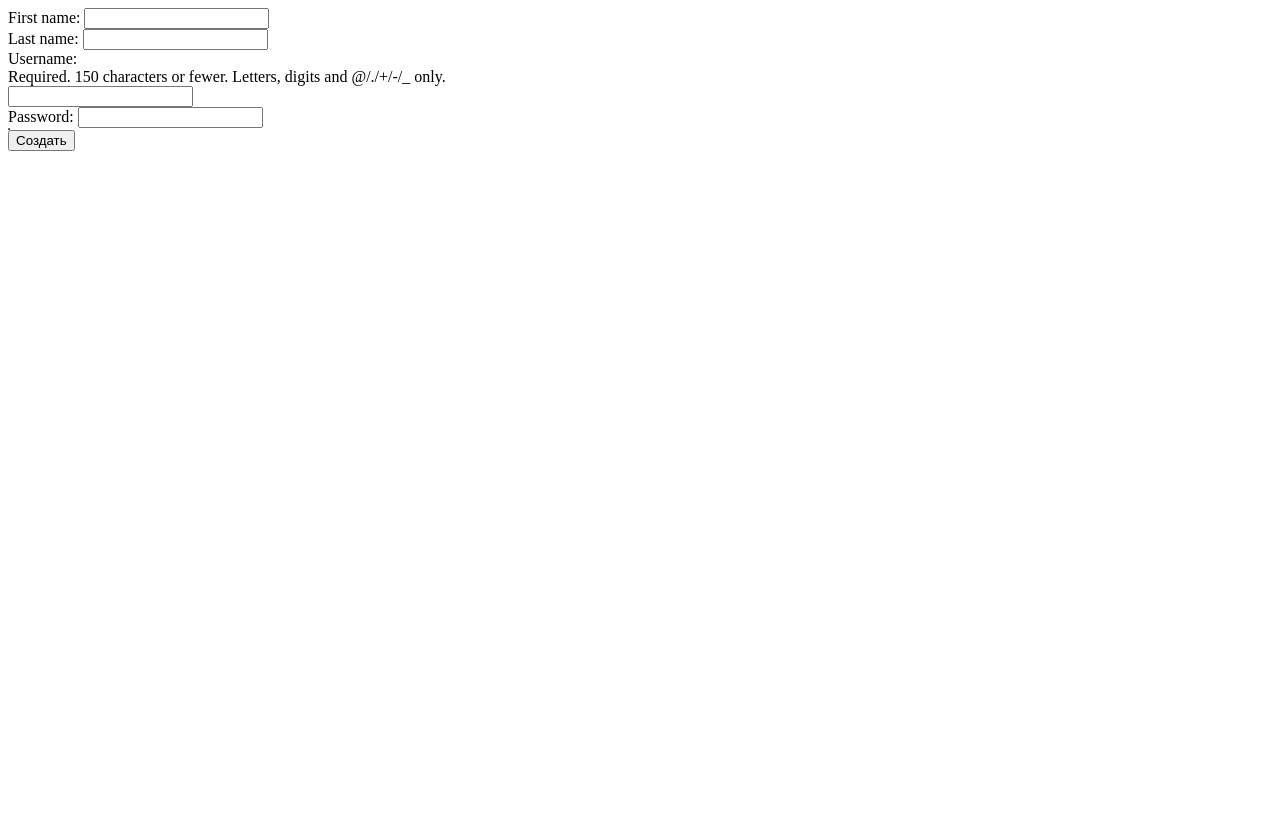
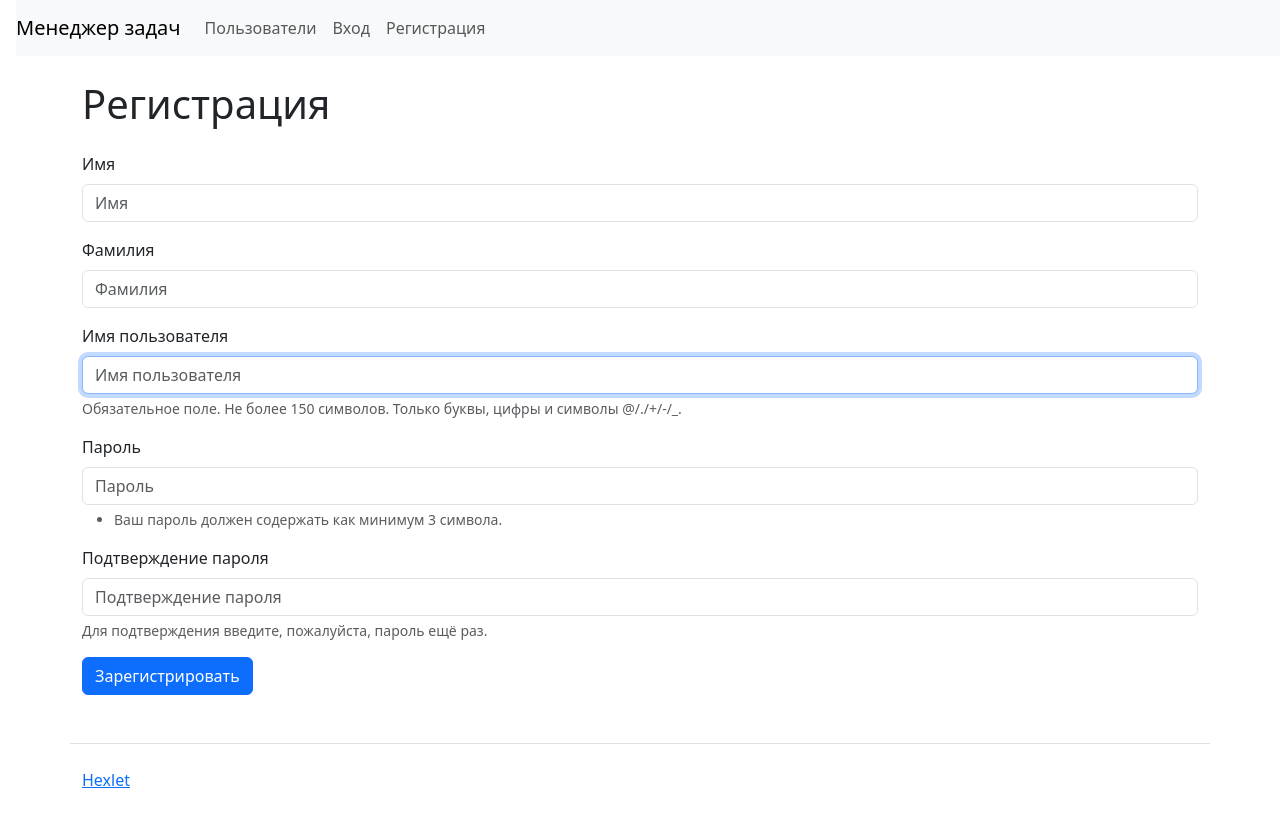
Before and after one commit to ivekhov/python-project-52, a Django app: page /users/create/ in a window 1280 px wide. Before the commit the page ends 151 px from the top, so only its background shows below. Run offline with Django 5.2, Linux system fonts and the light colour scheme.

Commit message:
update create.html template

```diff
--- a/task_manager/templates/users/create.html
+++ b/task_manager/templates/users/create.html
@@ -1,3 +1,7 @@
+{% extends "base.html" %}
+
+{% block content %}
+
 {% if form.errors %}
 <div>
     <ul>
@@ -8,11 +12,23 @@
 </div>
 {% endif %}
 
+<h1 class="my-4">Регистрация</h1>
+    <form action="{% url 'users_create' %}" method="post">
+    {% csrf_token %}
+        <input type="hidden" name="csrfmiddlewaretoken" value="U5nwmvsY1eWltyAUaG2yeAYPeQVoU33S3KmGC6gUY2iaxr5Wz6v0ZbDRi1s3BOqh">
+        <div class="mb-3"><label class="form-label" for="id_first_name">Имя</label><input type="text" name="first_name" maxlength="150" class="form-control" placeholder="Имя" required id="id_first_name"></div>
+        <div class="mb-3"><label class="form-label" for="id_last_name">Фамилия</label><input type="text" name="last_name" maxlength="150" class="form-control" placeholder="Фамилия" required id="id_last_name"></div>
+        <div class="mb-3"><label class="form-label" for="id_username">Имя пользователя</label><input type="text" name="username" maxlength="150" autofocus class="form-control" placeholder="Имя пользователя" required aria-describedby="id_username_helptext" id="id_username">
+            <div class="form-text">Обязательное поле. Не более 150 символов. Только буквы, цифры и символы @/./+/-/_.</div>
+        </div>
+        <div class="mb-3"><label class="form-label" for="id_password1">Пароль</label><input type="password" name="password1" autocomplete="new-password" class="form-control" placeholder="Пароль" aria-describedby="id_password1_helptext" id="id_password1">
+            <div class="form-text"><ul><li>Ваш пароль должен содержать как минимум 3 символа.</li></ul></div>
+        </div>
+        <div class="mb-3"><label class="form-label" for="id_password2">Подтверждение пароля</label><input type="password" name="password2" autocomplete="new-password" class="form-control" placeholder="Подтверждение пароля" aria-describedby="id_password2_helptext" id="id_password2">
+            <div class="form-text">Для подтверждения введите, пожалуйста, пароль ещё раз.</div>
+        </div>
+        <input class="btn btn-primary" type="submit" value="Зарегистрировать">
+    </form>
+</div>
 
-<form action="{% url 'users_create' %}" method="post">
-    {% csrf_token %}
-    <table border="1">
-    {{ form }}
-    </table>
-    <input type="submit" value="Создать">
-</form>
+{% endblock %}
```
